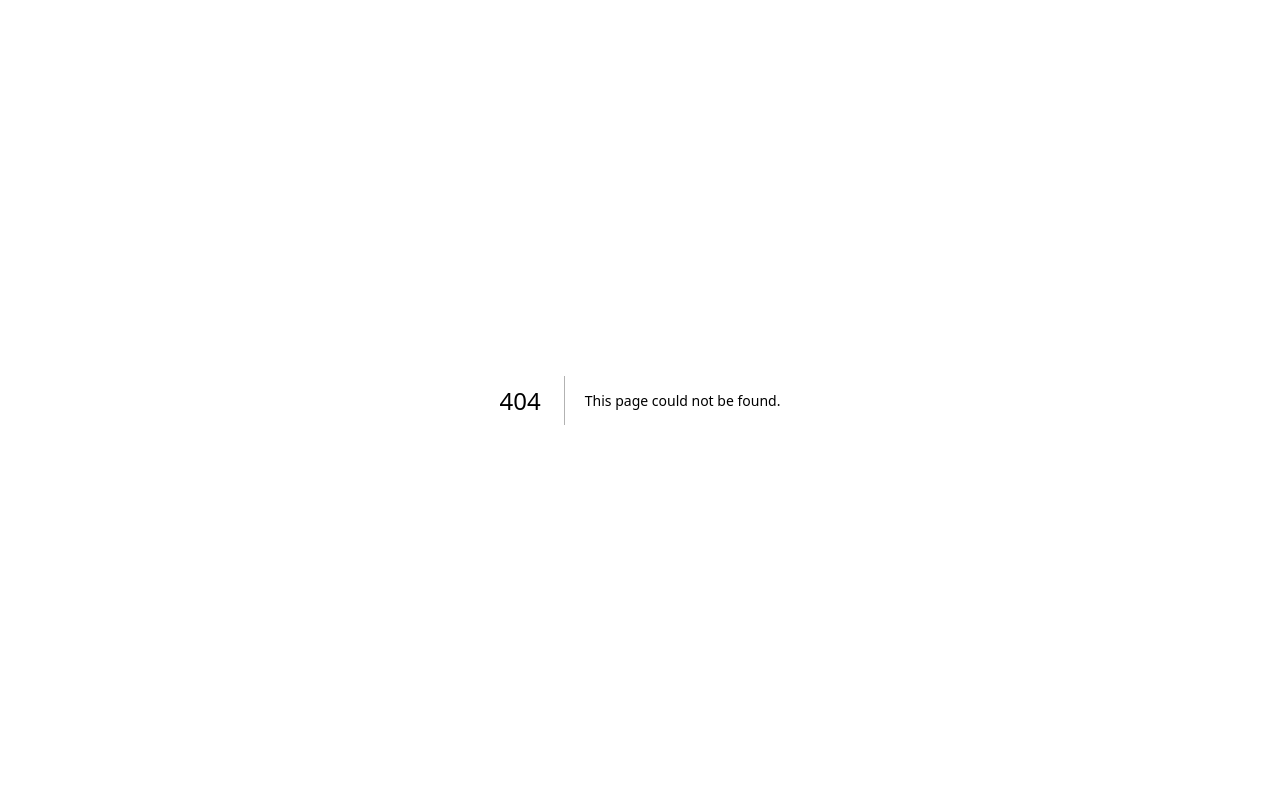
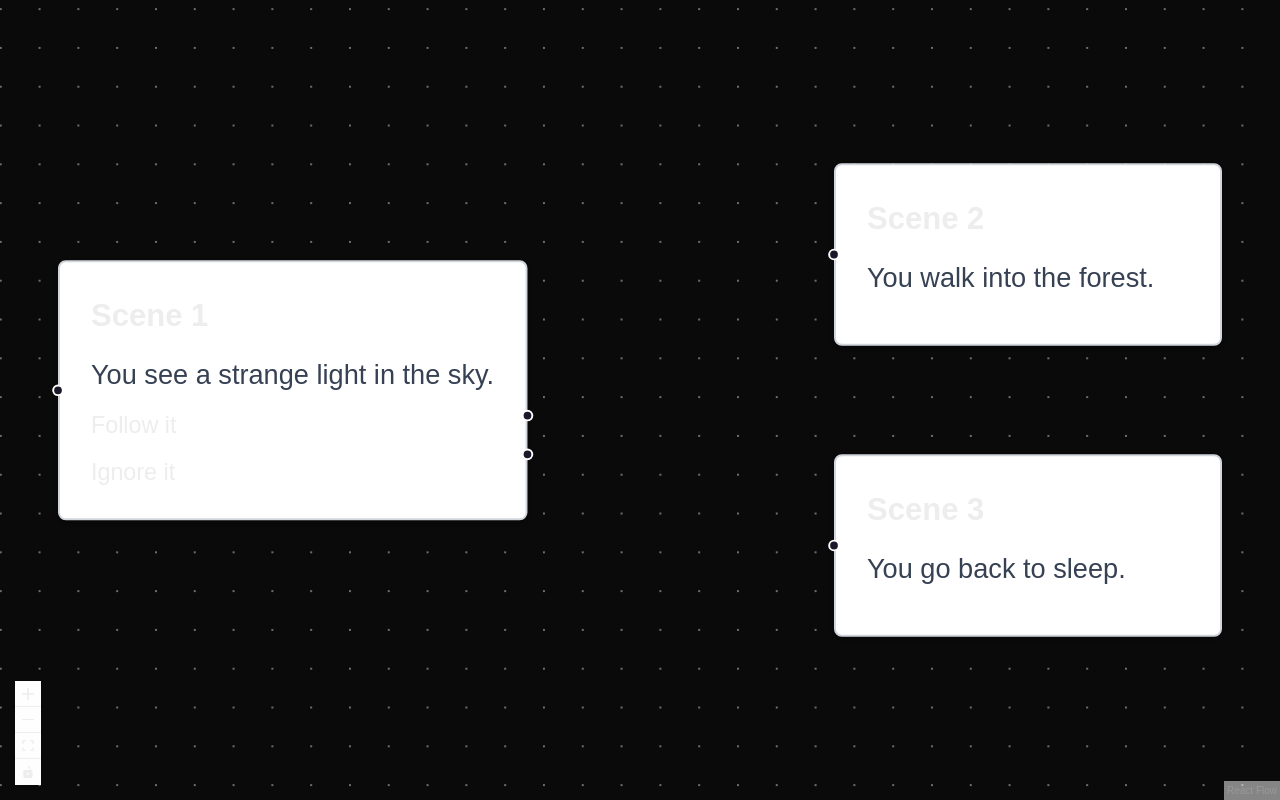
Before and after one commit to quanphan2906/tell-lore, a Next.js app: page /canvas in a window 1280 px wide. Before the commit this address had no page. Built offline with nearby package versions, Linux system fonts and the light colour scheme.

Commit message:
add canvas

```diff
--- a/package.json
+++ b/package.json
@@ -9,6 +9,7 @@
     "lint": "next lint"
   },
   "dependencies": {
+    "@xyflow/react": "^12.6.0",
     "framer-motion": "^12.10.4",
     "next": "15.3.2",
     "react": "^19.0.0",
--- /dev/null
+++ b/src/app/canvas/page.tsx
@@ -0,0 +1,6 @@
+// create a react component that imports StoryCanvas component from components/canvas.tsx
+import StoryCanvas from "@/components/canvas";
+
+export default function Canvas() {
+	return <StoryCanvas />;
+}
--- a/src/app/globals.css
+++ b/src/app/globals.css
@@ -12,7 +12,7 @@
 	--font-mono: var(--font-geist-mono);
 }
 
-@media (prefers-color-scheme: dark) {
+@media (prefers-color-scheme: light) {
 	:root {
 		--background: #0a0a0a;
 		--foreground: #ededed;
--- /dev/null
+++ b/src/components/canvas.tsx
@@ -0,0 +1,121 @@
+"use client";
+
+import {
+	ReactFlow,
+	ReactFlowProvider,
+	addEdge,
+	Background,
+	Controls,
+	Handle,
+	Position,
+	useNodesState,
+	useEdgesState,
+	Connection,
+	Edge,
+	Node,
+} from "@xyflow/react";
+
+import "@xyflow/react/dist/style.css";
+import { useCallback } from "react";
+
+const SceneNode = ({
+	data,
+}: {
+	data: {
+		title: string;
+		scenario: string;
+		choices: { text: string; id: string }[];
+	};
+}) => {
+	return (
+		<div className="p-4 bg-white rounded shadow min-w-[200px] border border-gray-300">
+			<div className="font-bold">{data.title}</div>
+			<div className="text-sm text-gray-700 my-2">{data.scenario}</div>
+			<Handle type="target" position={Position.Left} />
+			{data.choices?.map((choice, index) => (
+				<div key={index} className="mt-2 flex items-center">
+					<span className="text-xs">{choice.text}</span>
+					<Handle
+						type="source"
+						position={Position.Right}
+						id={choice.id}
+						style={{ top: 80 + index * 20 }}
+					/>
+				</div>
+			))}
+		</div>
+	);
+};
+
+const nodeTypes = {
+	sceneNode: SceneNode,
+};
+
+const initialNodes: Node[] = [
+	{
+		id: "scene1",
+		type: "sceneNode",
+		position: { x: 100, y: 100 },
+		data: {
+			title: "Scene 1",
+			scenario: "You see a strange light in the sky.",
+			choices: [
+				{ text: "Follow it", id: "choice-0" },
+				{ text: "Ignore it", id: "choice-1" },
+			],
+		},
+	},
+	{
+		id: "scene2",
+		type: "sceneNode",
+		position: { x: 500, y: 50 },
+		data: {
+			title: "Scene 2",
+			scenario: "You walk into the forest.",
+			choices: [],
+		},
+	},
+	{
+		id: "scene3",
+		type: "sceneNode",
+		position: { x: 500, y: 200 },
+		data: {
+			title: "Scene 3",
+			scenario: "You go back to sleep.",
+			choices: [],
+		},
+	},
+];
+
+const initialEdges: Edge[] = [];
+
+export default function StoryCanvas() {
+	const [nodes, setNodes, onNodesChange] = useNodesState(initialNodes);
+	const [edges, setEdges, onEdgesChange] = useEdgesState(initialEdges);
+
+	const onConnect = useCallback(
+		(connection: Connection) => {
+			setEdges((eds) => addEdge({ ...connection, animated: true }, eds));
+		},
+		[setEdges]
+	);
+
+	return (
+		<div style={{ width: "100%", height: "100vh" }}>
+			<ReactFlowProvider>
+				<ReactFlow
+					nodes={nodes}
+					edges={edges}
+					onNodesChange={onNodesChange}
+					onEdgesChange={onEdgesChange}
+					onConnect={onConnect}
+					nodeTypes={nodeTypes}
+					fitView
+				>
+					<Controls />
+					<Background />
+				</ReactFlow>
+			</ReactFlowProvider>
+		</div>
+	);
+}
```
Also changed, not shown: 1 other file (tests, documents, lock files or other folders).
